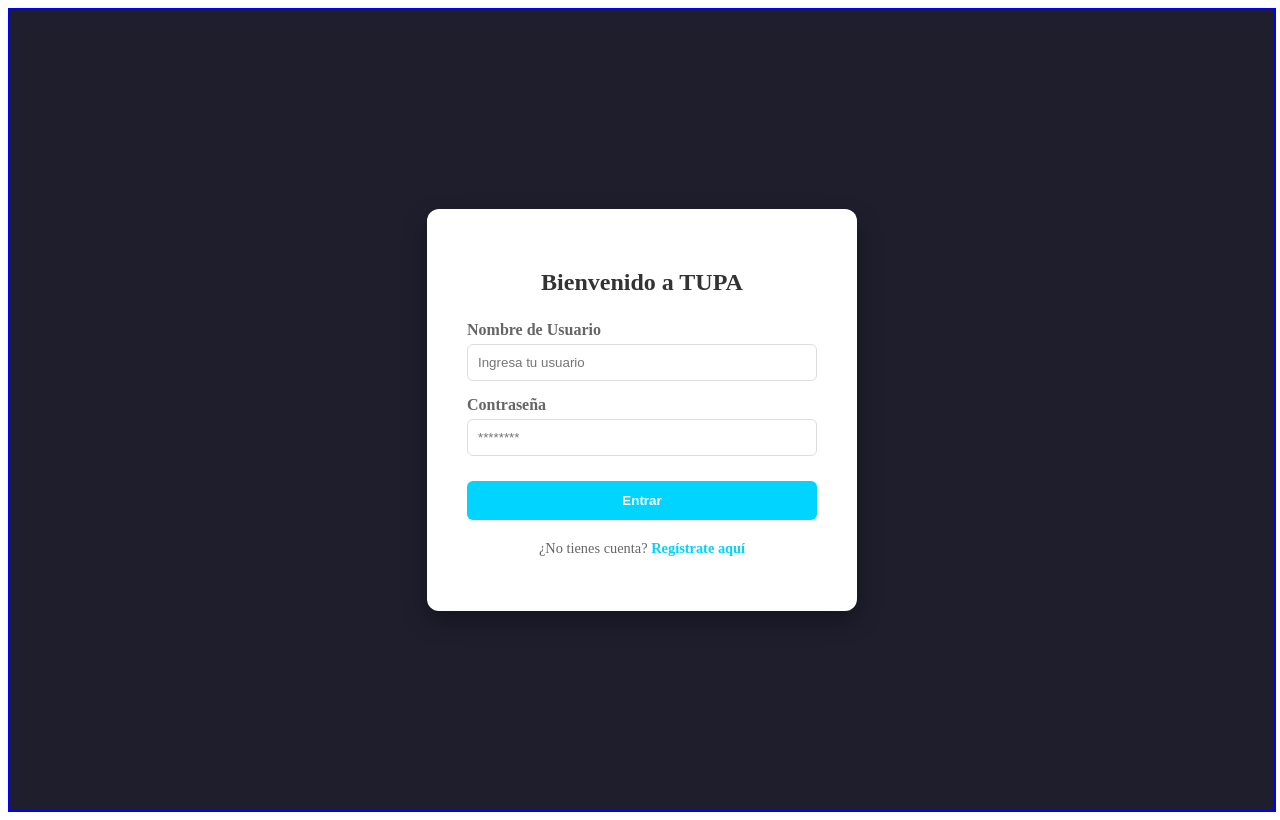
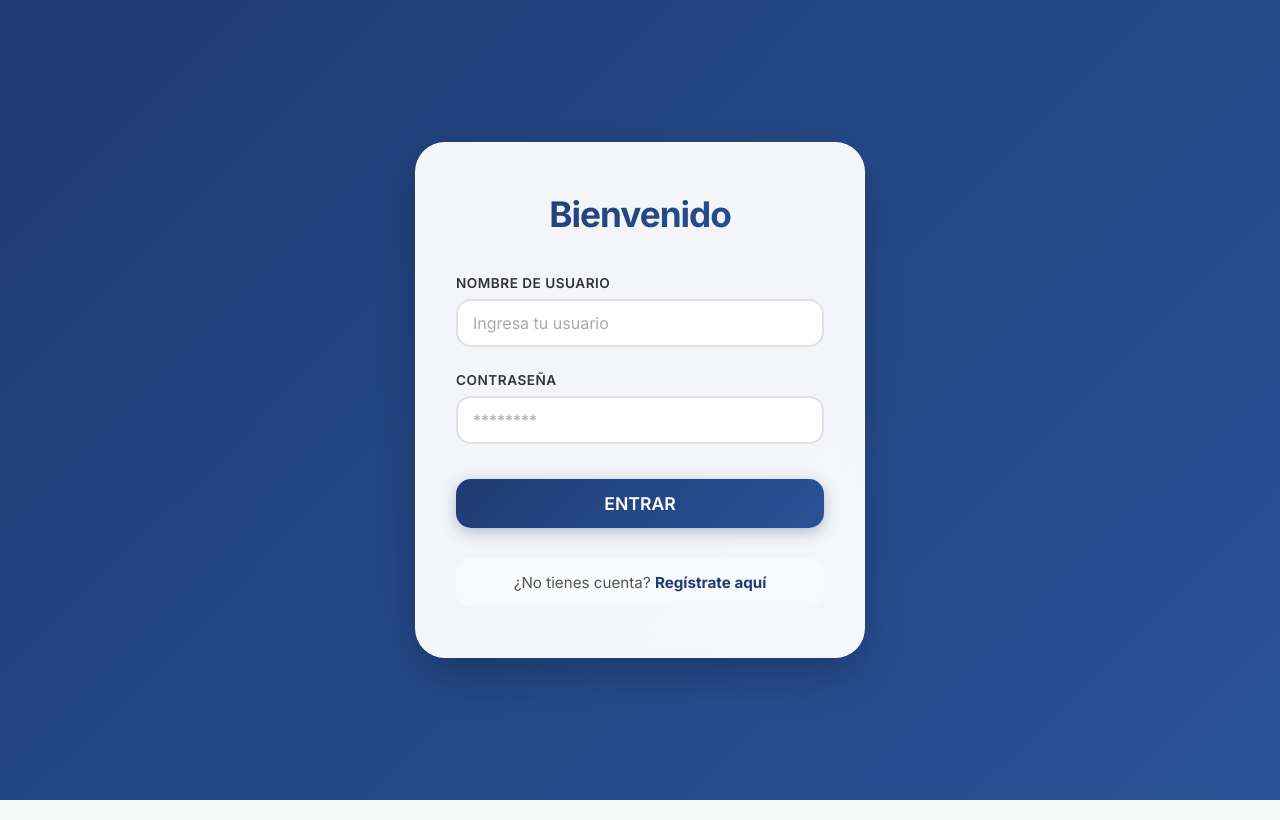
Before and after one commit to leonardo-tavera-anton/tupac, an Angular app in the folder frontend/: page /login in a window 1280 px wide. Built offline with nearby package versions, Linux system fonts and the light colour scheme.

Commit message:
sana sana colita de rana

```diff
--- a/frontend/src/app/app.html
+++ b/frontend/src/app/app.html
@@ -1,3 +1 @@
-<div style="min-height: 100vh; width: 100%; background-color: #f0f0f0; border: 2px solid blue;">
-  <router-outlet></router-outlet>
-</div>
+<router-outlet></router-outlet>
--- a/frontend/src/app/pages/login/login.html
+++ b/frontend/src/app/pages/login/login.html
@@ -1,22 +1,21 @@
 <div class="login-container">
   <div class="login-card">
-    <h2>Bienvenido a TUPA</h2>
-
+    <h2>Bienvenido</h2>
     <form (submit)="onLogin()">
-      <div class="form-group">
+      <div class="campo">
         <label>Nombre de Usuario</label>
         <input type="text" [(ngModel)]="user.nombre" name="nombre" placeholder="Ingresa tu usuario" required>
       </div>
 
-      <div class="form-group">
+      <div class="campo">
         <label>Contraseña</label>
         <input type="password" [(ngModel)]="user.password" name="password" placeholder="********" required>
       </div>
 
-      <button type="submit" class="btn-primary">Entrar</button>
+      <button type="submit">Entrar</button>
 
-      <div class="register-link">
-        <p>¿No tienes cuenta? <a routerLink="/register">Regístrate aquí</a></p>
+      <div class="info">
+        <p>¿No tienes cuenta? <a routerLink="/register"><strong>Regístrate aquí</strong></a></p>
       </div>
     </form>
   </div>
--- a/frontend/src/app/pages/login/login.scss
+++ b/frontend/src/app/pages/login/login.scss
@@ -1,89 +1,134 @@
+:host {
+  display: block;
+  min-height: 100vh;
+}
+
 .login-container {
+  min-height: 100vh;
   display: flex;
+  align-items: center;
   justify-content: center;
-  align-items: center;
-  height: 100vh;
-  background-color: #1e1e2d;
+  padding: 20px;
+  /* Degradado Azul Profesional */
+  background: linear-gradient(135deg, #1e3c72 0%, #2a5298 100%);
+  font-family: 'Segoe UI', Roboto, sans-serif;
 
   .login-card {
-    background: white;
-    padding: 40px;
-    border-radius: 12px;
-    width: 350px;
-    box-shadow: 0 10px 25px rgba(0, 0, 0, 0.3);
-    text-align: center; // Centra el contenido general
+    background: rgba(255, 255, 255, 0.95);
+    backdrop-filter: blur(10px);
+    border-radius: 30px;
+    padding: 50px 40px;
+    width: 100%;
+    max-width: 450px;
+    box-shadow: 0 20px 40px rgba(0, 0, 0, 0.2);
+    border: 1px solid rgba(255, 255, 255, 0.3);
+    animation: slideUp 0.5s ease;
 
-    .logo {
-      width: 120px;
-      margin-bottom: 20px;
-      display: block;
-      margin-left: auto;
-      margin-right: auto;
+    h2 {
+      text-align: center;
+      font-size: 2.2rem;
+      font-weight: 700;
+      margin-bottom: 40px;
+      /* Texto en degradado azul */
+      background: linear-gradient(135deg, #1e3c72 0%, #2a5298 100%);
+      background-clip: text;
+      -webkit-background-clip: text;
+      -webkit-text-fill-color: transparent;
+      letter-spacing: -1px;
     }
 
-    h2 {
+    .campo {
       margin-bottom: 25px;
-      color: #333;
-    }
-
-    .form-group {
-      margin-bottom: 15px;
-      text-align: left; // Mantiene las etiquetas a la izquierda
 
       label {
         display: block;
-        margin-bottom: 5px;
-        color: #666;
         font-weight: 600;
+        margin-bottom: 8px;
+        color: #333;
+        font-size: 0.85rem;
+        text-transform: uppercase;
+        letter-spacing: 0.5px;
       }
 
       input {
         width: 100%;
-        padding: 10px;
-        border: 1px solid #ddd;
-        border-radius: 6px;
+        padding: 12px 15px;
+        border: 2px solid #e1e1e1;
+        border-radius: 15px;
+        font-size: 1rem;
+        transition: all 0.3s ease;
+        background: white;
         box-sizing: border-box;
-        transition: border-color 0.3s;
 
         &:focus {
-          border-color: #00d4ff;
+          border-color: #2a5298;
           outline: none;
+          box-shadow: 0 0 0 3px rgba(42, 82, 152, 0.1);
+        }
+
+        &::placeholder {
+          color: #aaa;
         }
       }
     }
 
-    .btn-primary {
+    button {
       width: 100%;
-      padding: 12px;
-      background-color: #00d4ff;
+      /* Botón Azul */
+      background: linear-gradient(135deg, #1e3c72 0%, #2a5298 100%);
       color: white;
       border: none;
-      border-radius: 6px;
+      padding: 14px;
+      border-radius: 15px;
+      font-size: 1.1rem;
+      font-weight: 600;
       cursor: pointer;
-      font-weight: bold;
+      transition: transform 0.2s, box-shadow 0.2s;
+      box-shadow: 0 4px 15px rgba(30, 60, 114, 0.3);
       margin-top: 10px;
-      transition: background 0.3s;
+      text-transform: uppercase;
 
-      &:hover {
-        background-color: #00b8e0;
+      &:hover:not(:disabled) {
+        transform: translateY(-2px);
+        box-shadow: 0 8px 20px rgba(30, 60, 114, 0.4);
+      }
+
+      &:active {
+        transform: translateY(0);
       }
     }
 
-    // Estilo para el enlace de registro
-    .register-link {
-      margin-top: 20px;
-      font-size: 0.9rem;
-      color: #666;
+    .info {
+      margin-top: 30px;
+      padding: 15px;
+      background: #f8f9fa;
+      border-radius: 15px;
+      text-align: center;
+
+      p {
+        color: #555;
+        font-size: 0.95rem;
+        margin: 0;
+      }
 
       a {
-        color: #00d4ff;
         text-decoration: none;
-        font-weight: bold;
+      }
+
+      strong {
+        color: #1e3c72;
+        transition: all 0.3s ease;
 
         &:hover {
+          color: #2a5298;
           text-decoration: underline;
         }
       }
     }
   }
 }
+
+@keyframes slideUp {
+  from { opacity: 0; transform: translateY(30px); }
+  to { opacity: 1; transform: translateY(0); }
+}
--- a/frontend/src/app/pages/register/register.html
+++ b/frontend/src/app/pages/register/register.html
@@ -1,29 +1,32 @@
-<div class="auth-container">
-  <div class="auth-card">
+<div class="login-container">
+  <div class="login-card">
     <h2>Crear Cuenta</h2>
     <form (submit)="onRegister()">
-      <div class="form-group">
+      <div class="campo">
         <label>Nombre de Usuario</label>
         <input type="text" [(ngModel)]="newUser.nombre" name="nombre" placeholder="Ej: oscar17" required>
       </div>
 
-      <div class="form-group">
+      <div class="campo">
         <label>Correo Electrónico</label>
         <input type="email" [(ngModel)]="newUser.correo" name="correo" placeholder="correo@ejemplo.com" required>
       </div>
 
-      <div class="form-group">
+      <div class="campo">
         <label>Contraseña</label>
         <input type="password" [(ngModel)]="newUser.password" name="password" placeholder="Min. 6 caracteres" minlength="6" required>
       </div>
 
-      <div class="form-group">
+      <div class="campo">
         <label>Confirmar Contraseña</label>
         <input type="password" [(ngModel)]="newUser.password_confirmation" name="password_confirmation" placeholder="Repite la contraseña" required>
       </div>
 
-      <button type="submit" class="btn-primary">Registrar</button>
-      <a routerLink="/login" class="link">Ya tengo cuenta</a>
+      <button type="submit">Registrar</button>
+
+      <div class="info">
+        <p>¿Ya tienes cuenta? <a routerLink="/login"><strong>Inicia sesión</strong></a></p>
+      </div>
     </form>
   </div>
 </div>
--- a/frontend/src/app/pages/register/register.scss
+++ b/frontend/src/app/pages/register/register.scss
@@ -1,90 +1,134 @@
-.auth-container {
+:host {
+  display: block;
+  min-height: 100vh;
+}
+
+.login-container {
+  min-height: 100vh;
   display: flex;
+  align-items: center;
   justify-content: center;
-  align-items: center;
-  min-height: 100vh;
-  background-color: #1e1e2d; // Color oscuro profesional
-  font-family: 'Segoe UI', Tahoma, Geneva, Verdana, sans-serif;
   padding: 20px;
+  /* Degradado Azul Profesional */
+  background: linear-gradient(135deg, #1e3c72 0%, #2a5298 100%);
+  font-family: 'Segoe UI', Roboto, sans-serif;
 
-  .auth-card {
-    background: #ffffff;
-    padding: 2rem;
-    border-radius: 12px;
+  .login-card {
+    background: rgba(255, 255, 255, 0.95);
+    backdrop-filter: blur(10px);
+    border-radius: 30px;
+    padding: 50px 40px;
     width: 100%;
-    max-width: 450px; // Un poco más ancho para los campos de nombre/apellido
-    box-shadow: 0 10px 30px rgba(0, 0, 0, 0.5);
+    max-width: 450px;
+    box-shadow: 0 20px 40px rgba(0, 0, 0, 0.2);
+    border: 1px solid rgba(255, 255, 255, 0.3);
+    animation: slideUp 0.5s ease;
 
     h2 {
       text-align: center;
-      margin-bottom: 1.5rem;
-      color: #1e1e2d;
-      font-size: 1.8rem;
+      font-size: 2.2rem;
+      font-weight: 700;
+      margin-bottom: 40px;
+      /* Texto en degradado azul */
+      background: linear-gradient(135deg, #1e3c72 0%, #2a5298 100%);
+      background-clip: text;
+      -webkit-background-clip: text;
+      -webkit-text-fill-color: transparent;
+      letter-spacing: -1px;
     }
 
-    form {
-      display: flex;
-      flex-direction: column;
-      gap: 1rem;
-
-      .form-group {
-        display: flex;
-        flex-direction: column;
-        gap: 0.5rem;
+    .campo {
+      margin-bottom: 25px;
 
       label {
+        display: block;
         font-weight: 600;
-          color: #444;
-          font-size: 0.9rem;
+        margin-bottom: 8px;
+        color: #333;
+        font-size: 0.85rem;
+        text-transform: uppercase;
+        letter-spacing: 0.5px;
       }
 
       input {
-          padding: 12px;
-          border: 1px solid #ddd;
-          border-radius: 8px;
+        width: 100%;
+        padding: 12px 15px;
+        border: 2px solid #e1e1e1;
+        border-radius: 15px;
         font-size: 1rem;
-          transition: border-color 0.3s ease;
+        transition: all 0.3s ease;
+        background: white;
+        box-sizing: border-box;
 
         &:focus {
-            border-color: #00d4ff; // Azul vibrante
+          border-color: #2a5298;
           outline: none;
-            box-shadow: 0 0 5px rgba(0, 212, 255, 0.3);
+          box-shadow: 0 0 0 3px rgba(42, 82, 152, 0.1);
+        }
+
+        &::placeholder {
+          color: #aaa;
         }
       }
     }
 
-      .btn-primary {
-        background-color: #00d4ff;
+    button {
+      width: 100%;
+      /* Botón Azul */
+      background: linear-gradient(135deg, #1e3c72 0%, #2a5298 100%);
       color: white;
+      border: none;
       padding: 14px;
-        border: none;
-        border-radius: 8px;
+      border-radius: 15px;
       font-size: 1.1rem;
-        font-weight: bold;
+      font-weight: 600;
       cursor: pointer;
-        transition: background 0.3s ease;
-        margin-top: 1rem;
+      transition: transform 0.2s, box-shadow 0.2s;
+      box-shadow: 0 4px 15px rgba(30, 60, 114, 0.3);
+      margin-top: 10px;
+      text-transform: uppercase;
 
-        &:hover {
-          background-color: #00b8e0;
+      &:hover:not(:disabled) {
+        transform: translateY(-2px);
+        box-shadow: 0 8px 20px rgba(30, 60, 114, 0.4);
       }
 
       &:active {
-          transform: scale(0.98);
+        transform: translateY(0);
       }
     }
 
-      .link {
+    .info {
+      margin-top: 30px;
+      padding: 15px;
+      background: #f8f9fa;
+      border-radius: 15px;
       text-align: center;
-        color: #00d4ff;
+
+      p {
+        color: #555;
+        font-size: 0.95rem;
+        margin: 0;
+      }
+
+      a {
         text-decoration: none;
-        font-size: 0.9rem;
-        margin-top: 0.5rem;
+      }
+
+      strong {
+        color: #1e3c72;
+        transition: all 0.3s ease;
 
         &:hover {
+          color: #2a5298;
           text-decoration: underline;
         }
       }
     }
   }
 }
+
+@keyframes slideUp {
+  from { opacity: 0; transform: translateY(30px); }
+  to { opacity: 1; transform: translateY(0); }
+}
--- a/frontend/src/styles.scss
+++ b/frontend/src/styles.scss
@@ -1 +1,16 @@
-/* You can add global styles to this file, and also import other style files */
+/* Importamos una fuente moderna de Google Fonts */
+@import url('https://fonts.googleapis.com/css2?family=Inter:wght@300;400;500;600;700&display=swap');
+
+* {
+  margin: 0;
+  padding: 0;
+  box-sizing: border-box;
+  font-family: 'Inter', sans-serif;
+}
+
+body {
+  /* Un fondo gris súper clarito para que resalten las tarjetas blancas */
+  background-color: #f4f7f6;
+  color: #333;
+  -webkit-font-smoothing: antialiased;
+}
```
Lines whose indentation alone changed are shown as unchanged.
